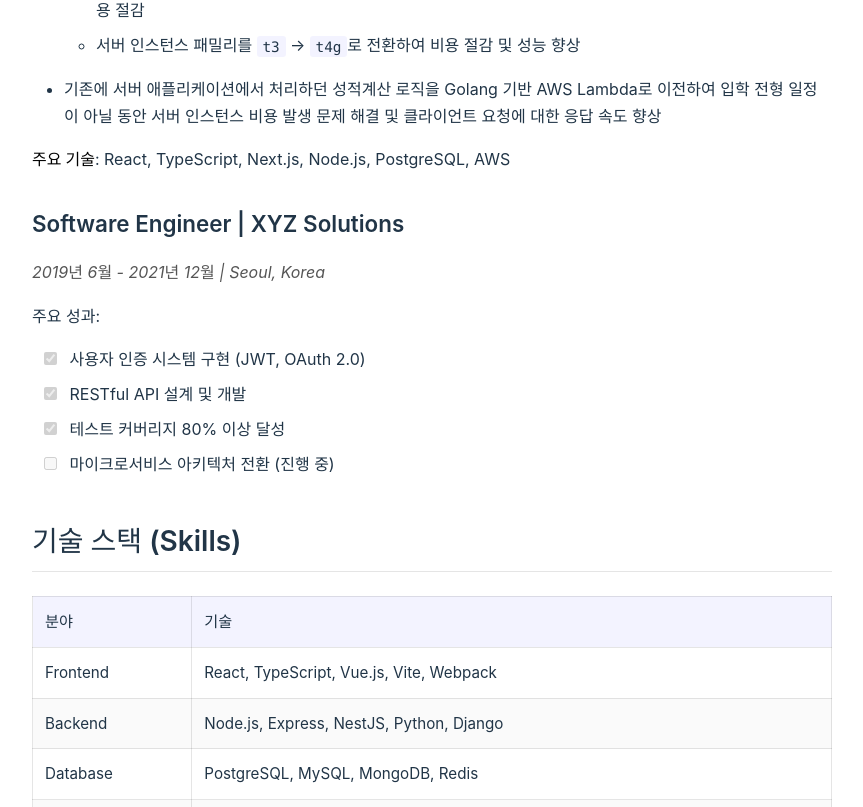
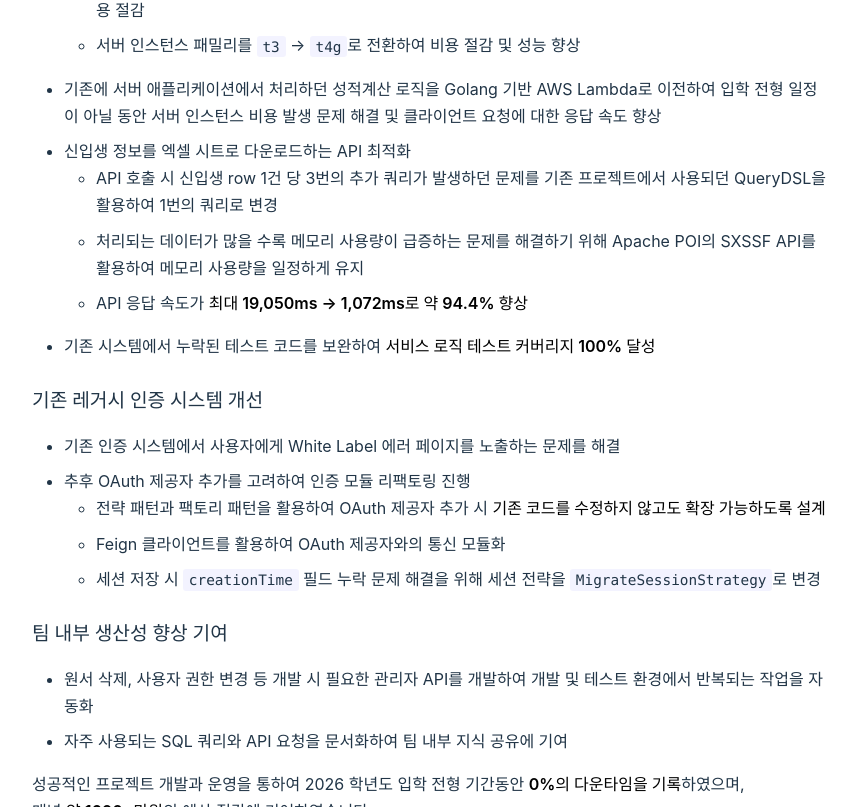
Before and after one commit to snowykte0426/my-resume, a React (Vite) app: page / in a window 1280 px wide. Shown: the part 753-1560 px from the top of the page, without its empty margins (208-1071 px from the left). Built offline with nearby package versions, Linux system fonts and the light colour scheme; a web font is replaced by a local one.

Commit message:
update resume.mdx to enhance API optimization and improve legacy authentication system

```diff
--- a/src/content/resume.mdx
+++ b/src/content/resume.mdx
@@ -21,12 +21,31 @@ import Footnote from '../components/Footnote'
 #### 2026 학년도 신입생 입학 지원 시스템 개발 및 운영/유지보수
 - 2026 학년도 입학 전형 기준에서 변경된 부분을 분석하고, 이를 반영하기 위한 시스템 수정 작업 수행
 - AWS CodeDeploy를 활용한 무중단 배포 파이프라인 구축 및 운영
-- AWS 인프라 관리 및 최적화 작업 진행(<b>$518.18에서 $265.16으로 약 48.8%</b> 비용 절감)
+- AWS 인프라 관리 및 최적화 작업 진행(<b>\$518.18에서 \$265.16으로 약 48.8%</b> 비용 절감)
     - 기존에 S3 버킷에 정적 파일을 저장하던 방식을 CloudFront로 전환하여 콘텐츠 전송 속도 향상 및 네트워크 비용 절감
     - 서버 인스턴스 패밀리를 `t3` -> `t4g`로 전환하여 비용 절감 및 성능 향상
 - 기존에 서버 애플리케이션에서 처리하던 성적계산 로직을 Golang 기반 AWS Lambda로 이전하여 입학 전형 일정이 아닐 동안 서버 인스턴스 비용 발생 문제 해결 및 클라이언트 요청에 대한 응답 속도 향상
+- 신입생 정보를 엑셀 시트로 다운로드하는 API 최적화
+    - API 호출 시 신입생 row 1건 당 3번의 추가 쿼리가 발생하던 문제를 기존 프로젝트에서 사용되던 QueryDSL을 활용하여 1번의 쿼리로 변경
+    - 처리되는 데이터가 많을 수록 메모리 사용량이 급증하는 문제를 해결하기 위해 Apache POI의 SXSSF API를 활용하여 메모리 사용량을 일정하게 유지
+    - API 응답 속도가 **최대 19,050ms → 1,072ms로 약 94.4% 향상**
+- 기존 시스템에서 누락된 테스트 코드를 보완하여 **서비스 로직 테스트 커버리지 100% 달성**
 
-**주요 기술**: React, TypeScript, Next.js, Node.js, PostgreSQL, AWS
+#### 기존 레거시 인증 시스템 개선
+- 기존 인증 시스템에서 사용자에게 White Label 에러 페이지를 노출하는 문제를 해결
+- 추후 OAuth 제공자 추가를 고려하여 인증 모듈 리팩토링 진행
+  - 전략 패턴과 팩토리 패턴을 활용하여 OAuth 제공자 추가 시 **기존 코드를 수정하지 않고도 확장 가능하도록 설계**
+  - Feign 클라이언트를 활용하여 OAuth 제공자와의 통신 모듈화
+  - 세션 저장 시 `creationTime` 필드 누락 문제 해결을 위해 세션 전략을 `MigrateSessionStrategy`로 변경
+
+#### 팀 내부 생산성 향상 기여
+- 원서 삭제, 사용자 권한 변경 등 개발 시 필요한 관리자 API를 개발하여 개발 및 테스트 환경에서 반복되는 작업을 자동화
+- 자주 사용되는 SQL 쿼리와 API 요청을 문서화하여 팀 내부 지식 공유에 기여
+
+성공적인 프로젝트 개발과 운영을 통하여 2026 학년도 입학 전형 기간동안 **0%의 다운타임을 기록**하였으며, <br />
+매년 **약 1600+만원**의 예산 절감에 기여하였습니다.
+
+**주요 기술**: Spring Boot, AWS (EC2, S3, Lambda, RDS, CloudFront, CodeDeploy), MySQL, Redis, JPA, QueryDSL, Docker, GitHub Actions
 
 ### Software Engineer | XYZ Solutions
 *2019년 6월 - 2021년 12월 | Seoul, Korea*
```
